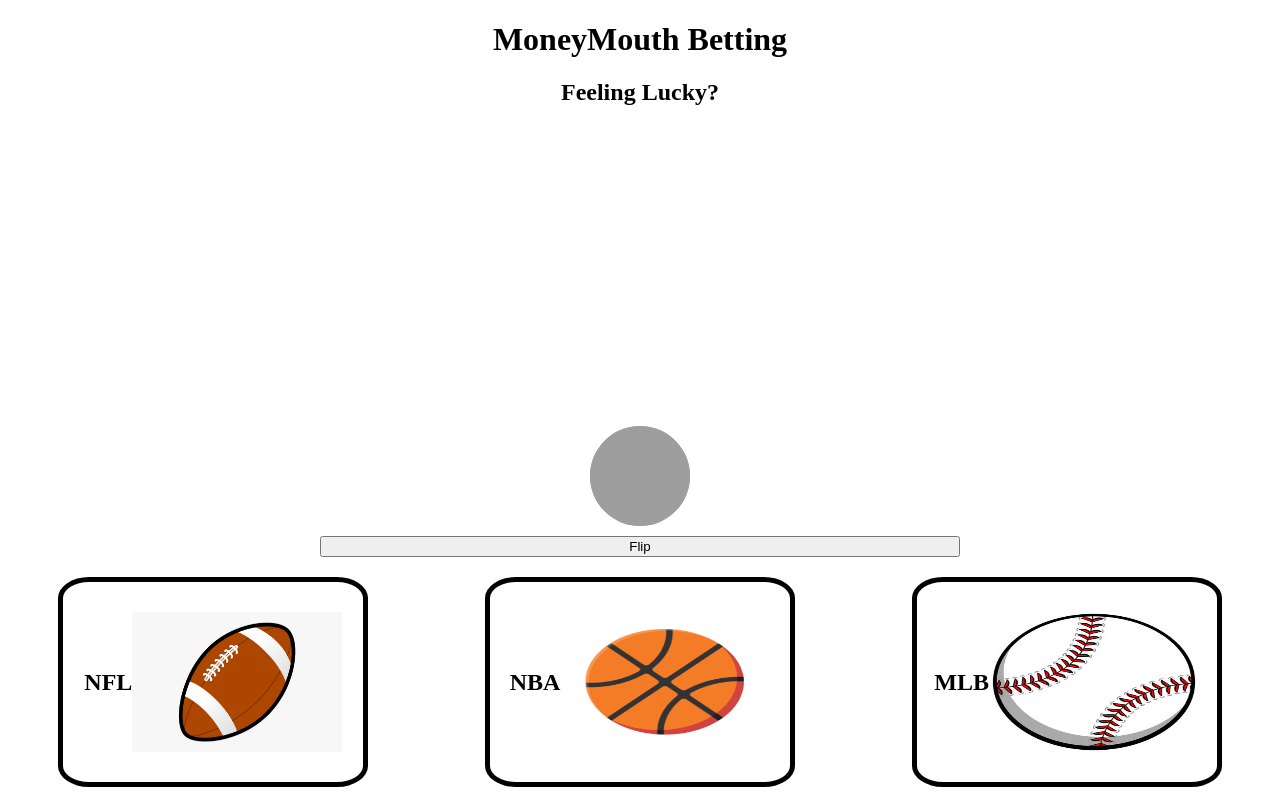
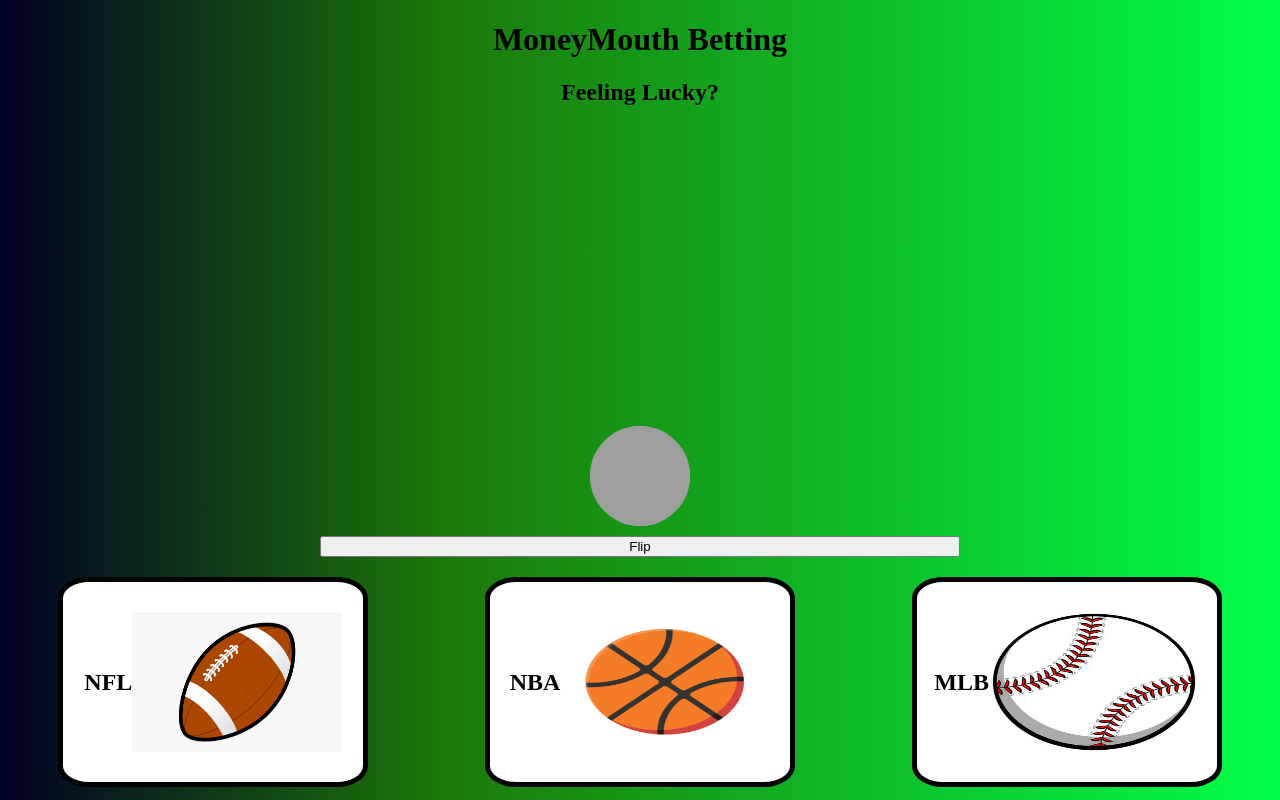
Before and after one commit to JamesC888/project_1, a plain HTML site: page index.html in a window 1280 px wide. Shown: the top 800 px of the page. Drawn offline with Linux system fonts and the light colour scheme; no server answers; grey boxes are pictures that could not be loaded.

Commit message:
save before pull

```diff
--- a/assets/css/style.css
+++ b/assets/css/style.css
@@ -1,5 +1,9 @@
-body{
+body {
     margin: 0px;
+    /* background-color: #11bd64; */
+    /* background-image: url("../images/background.jpg"); */
+    background: rgb(2,0,36);
+    background: linear-gradient(90deg, rgba(2,0,36,1) 0%, rgba(28,121,9,1) 35%, rgba(15,183,38,1) 65%, rgba(0,255,72,1) 100%);
     -webkit-transform: perspective(500px);
     -webkit-transform-style: preserve-3d;
 }
@@ -29,6 +33,8 @@ body{
     display:flex;
     justify-content: center;
     align-items: center;
+    /* background-color: darkgray; */
+
 }
 
 .container {
@@ -53,6 +59,7 @@ button {
     display: block;
     margin: 10px auto;
 }
+
 .coin {
       background-image: url("https://i.imgur.com/Iw5eEoh.png");
       background-size: 100% 100%;
@@ -64,9 +71,11 @@ button {
       -webkit-transition: .5s linear;
       -webkit-transform-style: preserve-3d;
   }
+
 .bwd {
     transform: rotateX(180deg);
   }
+
   .coin:after {
       background-image: url("https://i.imgur.com/loMp8t7.png?1");
       background-size: 100% 100%;
@@ -80,6 +89,7 @@ button {
       -webkit-transform: rotateY(-90deg);
       -webkit-transform-origin: 100% 50%;
   }
+
 .coin:before {
       background-image: url("https://i.imgur.com/loMp8t7.png?1");
       background-size: 100% 100%;
@@ -93,7 +103,9 @@ button {
       -webkit-transform: translateZ(-5px);
     }
 
-  .headToHead { animation: headToHead 5s linear; transform: rotateX(40deg); }
+.headToHead { animation: headToHead 5s linear; transform: rotateX(40deg);
+    }
+
 @keyframes headToHead {
     0% { transform: translateY(0px) rotateX(40deg); }
     33% { transform: translateY(-125px) rotateX(1820deg); }
@@ -102,6 +114,7 @@ button {
   }
 
 .headToTail { animation: headToTail 5s linear; transform: rotateX(220deg); }
+
 @keyframes headToTail {
     0% { transform: translateY(0px) rotateX(40deg); }
     33% { transform: translateY(-125px) rotateX(1820deg); }
@@ -110,6 +123,7 @@ button {
   }
 
 .tailToHead { animation: tailToHead 5s linear; transform: rotateX(40deg); }
+
 @keyframes tailToHead {
     0% { transform: translateY(0px) rotateX(220deg); }
     33% { transform: translateY(-125px) rotateX(1820deg); }
@@ -118,6 +132,7 @@ button {
   }
 
 .tailToTail { animation: tailToTail 5s linear; transform: rotateX(220deg); }
+
 @keyframes tailToTail {
     0% { transform: translateY(0px) rotateX(220deg); }
     33% { transform: translateY(-125px) rotateX(1820deg); }
@@ -139,9 +154,5 @@ button {
         flex-wrap: wrap;
         justify-content: space-around;
 
-
-
-
-
     }
 }
```
Also changed, not shown: assets/images/background.jpg (added). Lines whose indentation alone changed are shown as unchanged.
